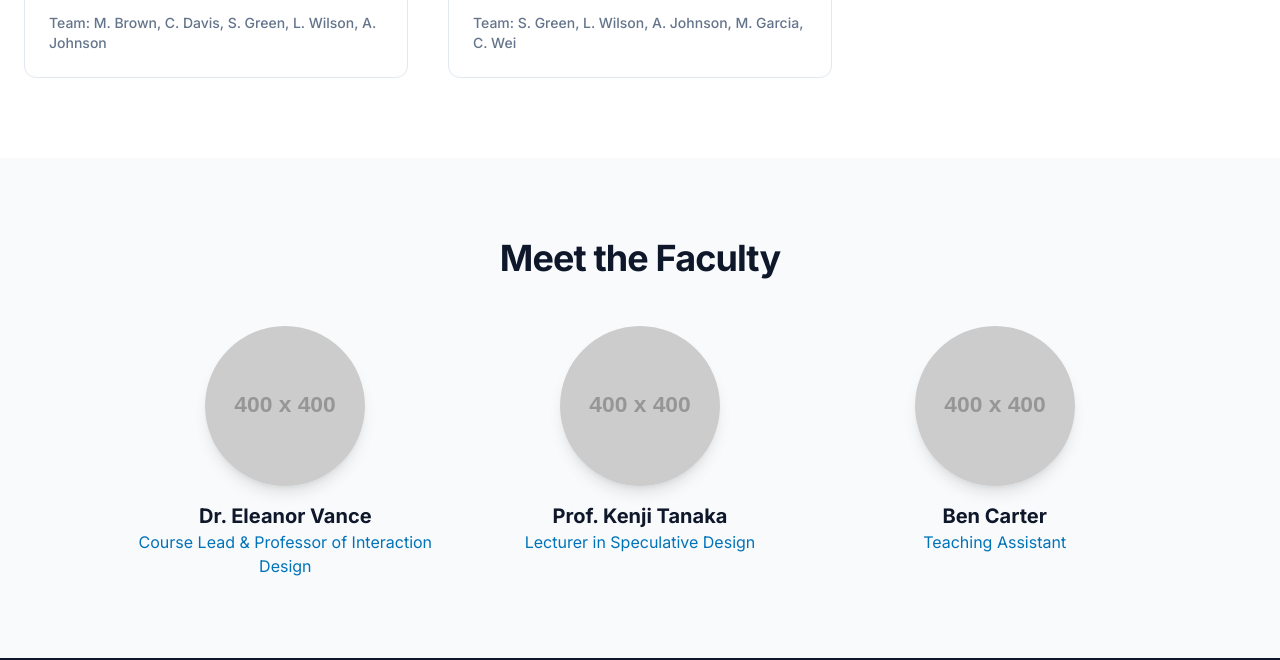
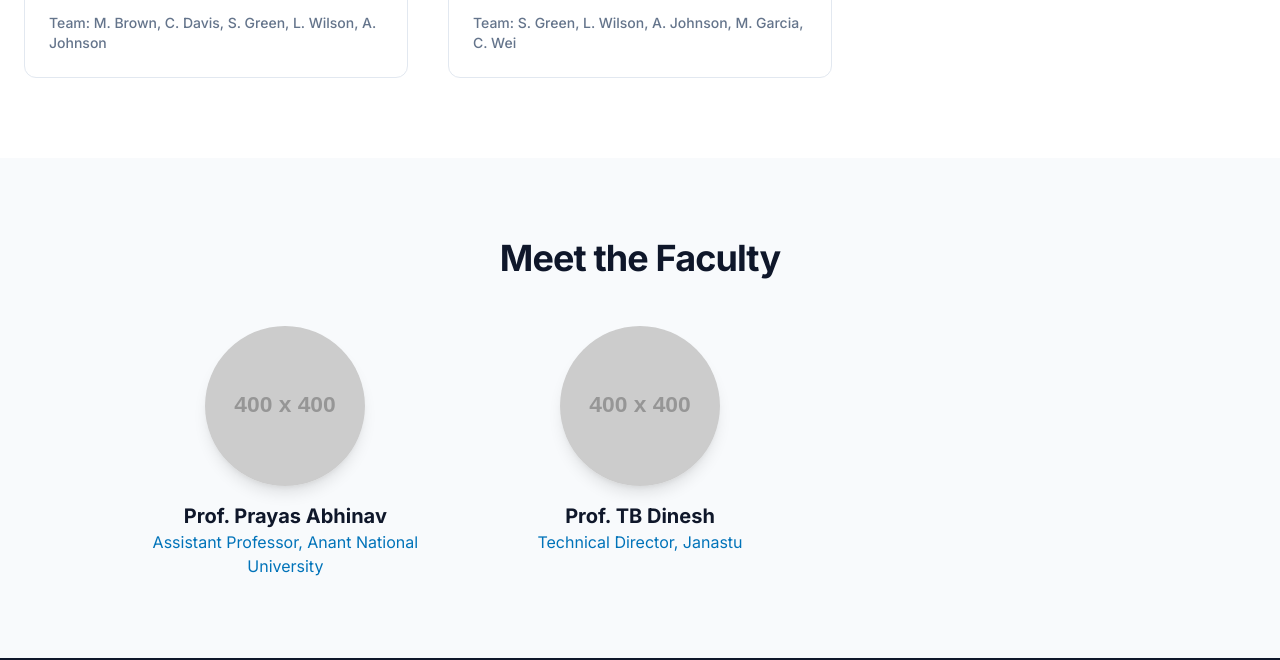
Before and after one commit to mersalmass/Design_for_smart_living_website, a plain HTML site: page index.html in a window 1280 px wide. Shown: the part 2611-3271 px from the top of the page. Drawn offline with nearby package versions, Linux system fonts and the light colour scheme; placeholder pictures from the web are drawn by us.

Commit message:
Update index.html

```diff
--- a/index.html
+++ b/index.html
@@ -319,20 +319,14 @@
                     <!-- Faculty Card 1 -->
                     <div class="text-center scroll-animate">
                         <img src="https://placehold.co/400x400/e2e8f0/334155?text=Prof." alt="Faculty Member" class="w-40 h-40 rounded-full mx-auto mb-4 shadow-lg">
-                        <h3 class="text-xl font-bold text-slate-900">Dr. Eleanor Vance</h3>
-                        <p class="text-brand">Course Lead & Professor of Interaction Design</p>
+                        <h3 class="text-xl font-bold text-slate-900">Prof. Prayas Abhinav</h3>
+                        <p class="text-brand">Assistant Professor, Anant National University</p>
                     </div>
                      <!-- Faculty Card 2 -->
                     <div class="text-center scroll-animate" style="--scroll-delay: 100ms;">
                         <img src="https://placehold.co/400x400/e2e8f0/334155?text=Prof." alt="Faculty Member" class="w-40 h-40 rounded-full mx-auto mb-4 shadow-lg">
-                        <h3 class="text-xl font-bold text-slate-900">Prof. Kenji Tanaka</h3>
-                        <p class="text-brand">Lecturer in Speculative Design</p>
-                    </div>
-                     <!-- Faculty Card 3 -->
-                    <div class="text-center scroll-animate" style="--scroll-delay: 200ms;">
-                        <img src="https://placehold.co/400x400/e2e8f0/334155?text=TA" alt="Faculty Member" class="w-40 h-40 rounded-full mx-auto mb-4 shadow-lg">
-                        <h3 class="text-xl font-bold text-slate-900">Ben Carter</h3>
-                        <p class="text-brand">Teaching Assistant</p>
+                        <h3 class="text-xl font-bold text-slate-900">Prof. TB Dinesh</h3>
+                        <p class="text-brand">Technical Director, Janastu</p>
                     </div>
                 </div>
             </div>
```
